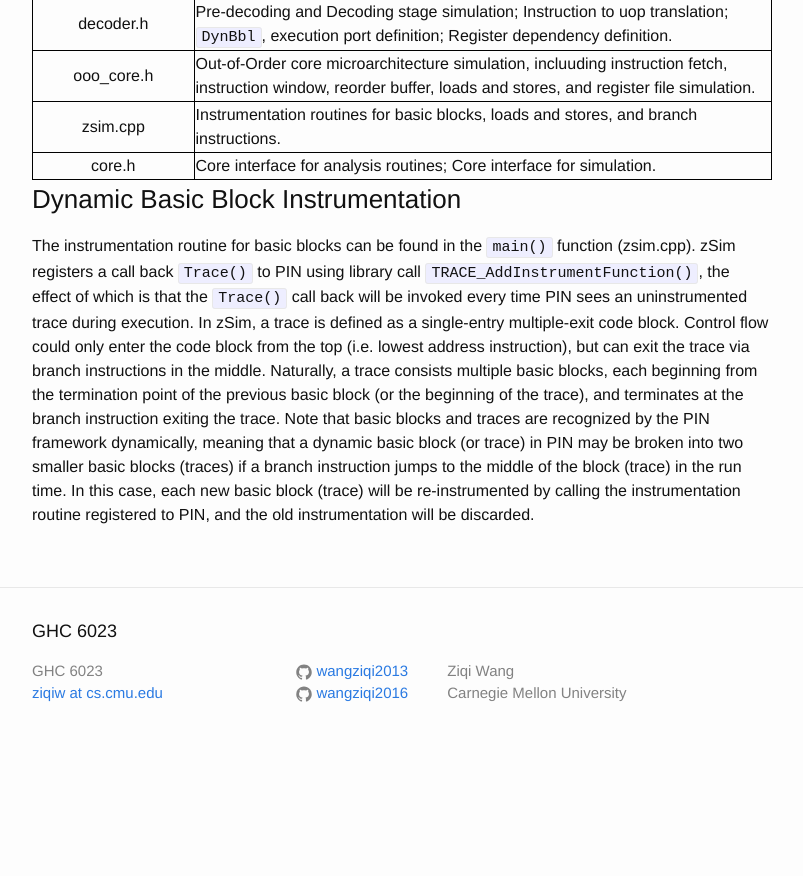
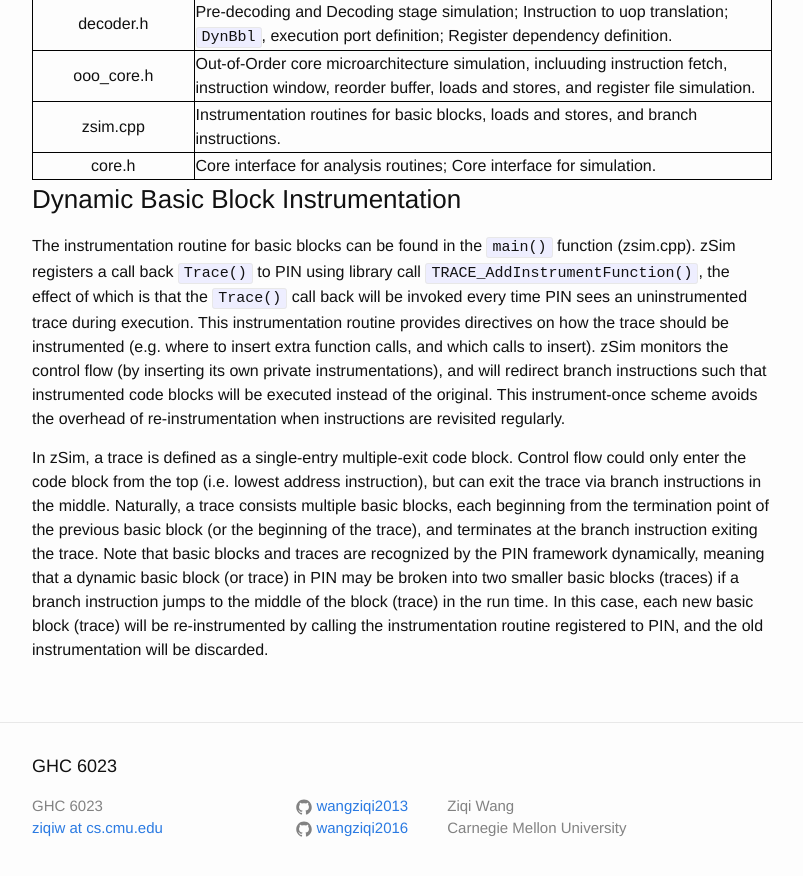
Before and after one commit to wangziqi2013/wangziqi2013.github.io, a Jekyll site: the page built from _posts/2019-12-31-zsim-microarch.markdown, in a window 1280 px wide and 900 px high, scrolled down 837 px. Shown: the top 876 px of the window, without its empty margins (238-1041 px from the left). Built offline with Jekyll 4.4.1, drawn with Linux system fonts in a browser that asks for light colours; before the commit the page ends 1602 px from its top, so only the background shows below that.

Commit message:
Adding instrumentation

```diff
--- a/_posts/2019-12-31-zsim-microarch.markdown
+++ b/_posts/2019-12-31-zsim-microarch.markdown
@@ -38,11 +38,17 @@ functionalities implemented in the file.
 
 The instrumentation routine for basic blocks can be found in the `main()` function (zsim.cpp). zSim registers a call back
 `Trace()` to PIN using library call `TRACE_AddInstrumentFunction()`, the effect of which is that the `Trace()` call back
-will be invoked every time PIN sees an uninstrumented trace during execution. In zSim, a trace is defined as a single-entry
-multiple-exit code block. Control flow could only enter the code block from the top (i.e. lowest address instruction), but
-can exit the trace via branch instructions in the middle. Naturally, a trace consists multiple basic blocks, each beginning
-from the termination point of the previous basic block (or the beginning of the trace), and terminates at the branch instruction
-exiting the trace. Note that basic blocks and traces are recognized by the PIN framework dynamically, meaning that a dynamic
-basic block (or trace) in PIN may be broken into two smaller basic blocks (traces) if a branch instruction jumps to the
-middle of the block (trace) in the run time. In this case, each new basic block (trace) will be re-instrumented by calling
-the instrumentation routine registered to PIN, and the old instrumentation will be discarded.
+will be invoked every time PIN sees an uninstrumented trace during execution. This instrumentation routine provides directives
+on how the trace should be instrumented (e.g. where to insert extra function calls, and which calls to insert). zSim monitors
+the control flow (by inserting its own private instrumentations), and will redirect branch instructions such that
+instrumented code blocks will be executed instead of the original. This instrument-once scheme avoids the overhead of
+re-instrumentation when instructions are revisited regularly.
+
+In zSim, a trace is defined as a single-entry multiple-exit code block. Control flow could only enter the code block from
+the top (i.e. lowest address instruction), but can exit the trace via branch instructions in the middle. Naturally, a trace
+consists multiple basic blocks, each beginning from the termination point of the previous basic block (or the beginning
+of the trace), and terminates at the branch instruction exiting the trace. Note that basic blocks and traces are recognized
+by the PIN framework dynamically, meaning that a dynamic basic block (or trace) in PIN may be broken into two smaller basic
+blocks (traces) if a branch instruction jumps to the middle of the block (trace) in the run time. In this case, each new
+basic block (trace) will be re-instrumented by calling the instrumentation routine registered to PIN, and the old instrumentation
+will be discarded.
```
